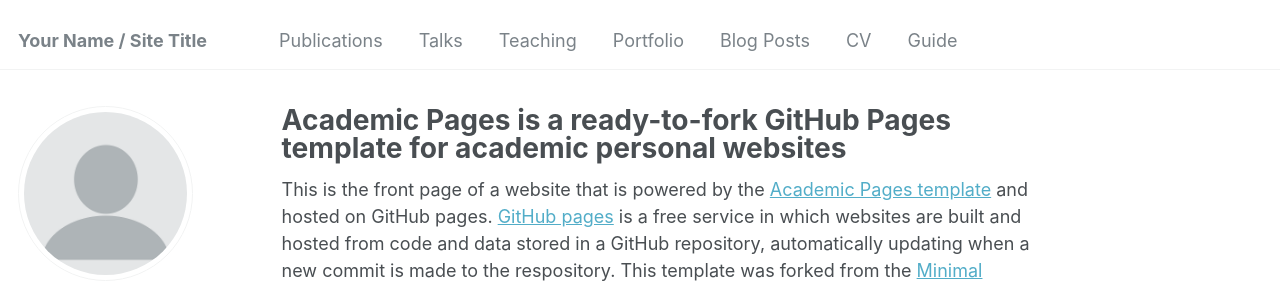
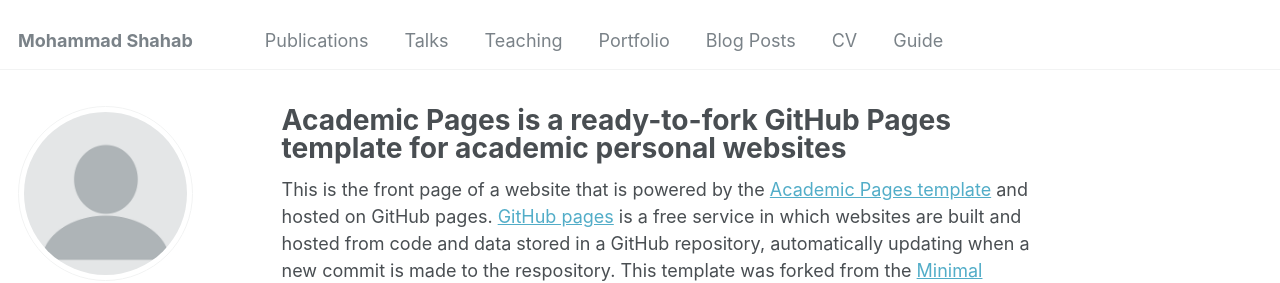
Before and after one commit to shahab168/moshahab, a Jekyll site: the page built from _pages/about.md, in a window 1280 px wide. Shown: the top 283 px of the page. Built offline with Jekyll 4.4.1, drawn with Linux system fonts in a browser that asks for light colours; some web fonts are replaced.

Commit message:
Update _config.yml

```diff
--- a/_config.yml
+++ b/_config.yml
@@ -8,11 +8,11 @@
 
 # Basic Site Settings
 locale                   : "en-US"
-title                    : "Your Name / Site Title"
+title                    : "Mohammad Shahab"
 title_separator          : "-"
 name                     : &name "Your Name"
 description              : &description "personal description"
-url                      : https://academicpages.github.io # the base hostname & protocol for your site e.g. "https://mmistakes.github.io"
+url                      : https://moshahab.github.io # the base hostname & protocol for your site e.g. "https://mmistakes.github.io"
 baseurl                  : "" # the subpath of your site, e.g. "/blog"
 repository               : "academicpages/academicpages.github.io"
 
```
